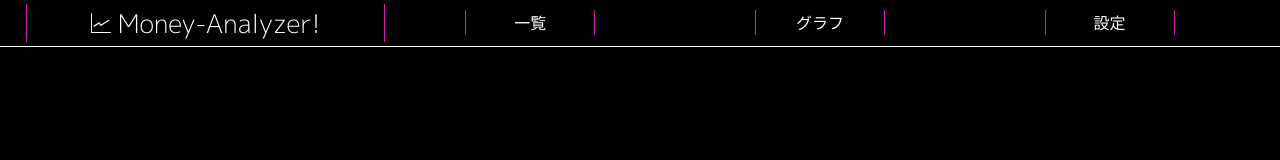
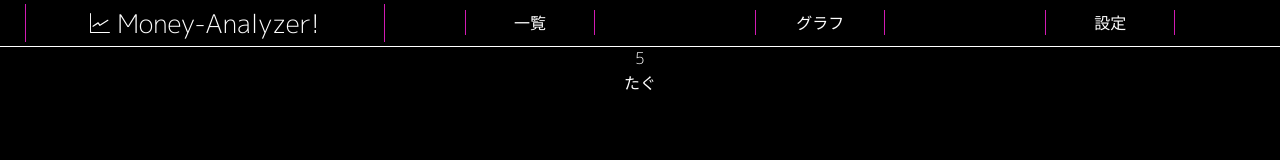
Before and after one commit to Suki-9/Money-Analyzer, a Vue app: page / in a window 1280 px wide. Shown: the top 160 px of the page. Built offline with nearby package versions, Linux system fonts and the light colour scheme.

Commit message:
UIを少し変更

```diff
--- a/package.json
+++ b/package.json
@@ -15,7 +15,10 @@
     "format": "prettier --write src/"
   },
   "dependencies": {
-    "googleapis": "^118.0.0",
+    "@google-cloud/local-auth": "^2.1.0",
+    "express": "^4.18.2",
+    "google-auth-library": "^8.8.0",
+    "googleapis": "^105.0.0",
     "pinia": "^2.0.36",
     "vue": "^3.3.2",
     "vue-router": "^4.2.0"
--- a/src/assets/main.css
+++ b/src/assets/main.css
@@ -7,3 +7,9 @@ a {color: rgb(255, 255, 255);text-decoration: none;}
     font-family: 'M PLUS 1p', sans-serif;
     color: rgb(255, 255, 255);
 }
+
+#app {
+    display: flex;
+    flex-direction: column;
+    align-items: center;
+}
--- a/src/components/Main_list.vue
+++ b/src/components/Main_list.vue
@@ -1,13 +1,20 @@
 <script setup>
-
-
-
+let n = 5
 </script>
 
 <template>
-    <p></p>
+    <div class="main_content">
+        <a>{{ n }}</a>
+        <a @click="createDriveFile">たぐ</a>
+    </div>
 </template>
 
 <style scoped>
+.main_content {
+    display: flex;
+    flex-direction: column;
+    align-items: center;
 
+    width: 1000px;
+}
 </style>
--- a/src/components/css/popup.css
+++ b/src/components/css/popup.css
@@ -14,6 +14,7 @@
     text-align: end;
 
     border: none;
+    outline: none;
 }
 
 .Value {
--- a/src/components/head_Bar.vue
+++ b/src/components/head_Bar.vue
@@ -20,22 +20,23 @@
 .Head_Bar {
     display: flex;
     align-items: center;
+    min-width: max(100vw, 900px);
 
     text-align: center;
 
     border-bottom: solid 1px rgb(255, 255, 255);
 }
 .Link_Box {
-    width: 68vw;
-    margin: 0.3% 2vw 0.3% 0;
+    width: max(68vw, 580px);
+    margin: 0.3% max(2vw, 20px) 0.3% 0;
 
     display: flex;
     justify-content: space-around;
 
 }
 .SiteTitle {
-    width: 28vw;
-    margin: 0.3% 0 0.3% 2vw;
+    width: max(28vw, 280px);
+    margin: 0.3% 0 0.3% max(2vw, 20px);
 
     display: flex;
     align-items: center;
@@ -51,7 +52,7 @@
     height: 20px;
 }
 .Head_Bar_Link {
-    width: 10vw;
+    width: max(10vw, 100px);
     border-right: solid 1px rgb(209,27,179);
     border-left: solid 1px rgb(209,27,179);
 }
--- a/src/views/app.vue
+++ b/src/views/app.vue
@@ -1,6 +1,6 @@
 <script setup>
 import Head_Bar from '../components/head_Bar.vue'
-import Popup from './../components/popup_add.vue'
+//import Popup from './../components/popup_add.vue'
 import List from '../components/Main_list.vue'
 </script>
 
```
Also changed, not shown: 1 other file (tests, documents, lock files or other folders).
